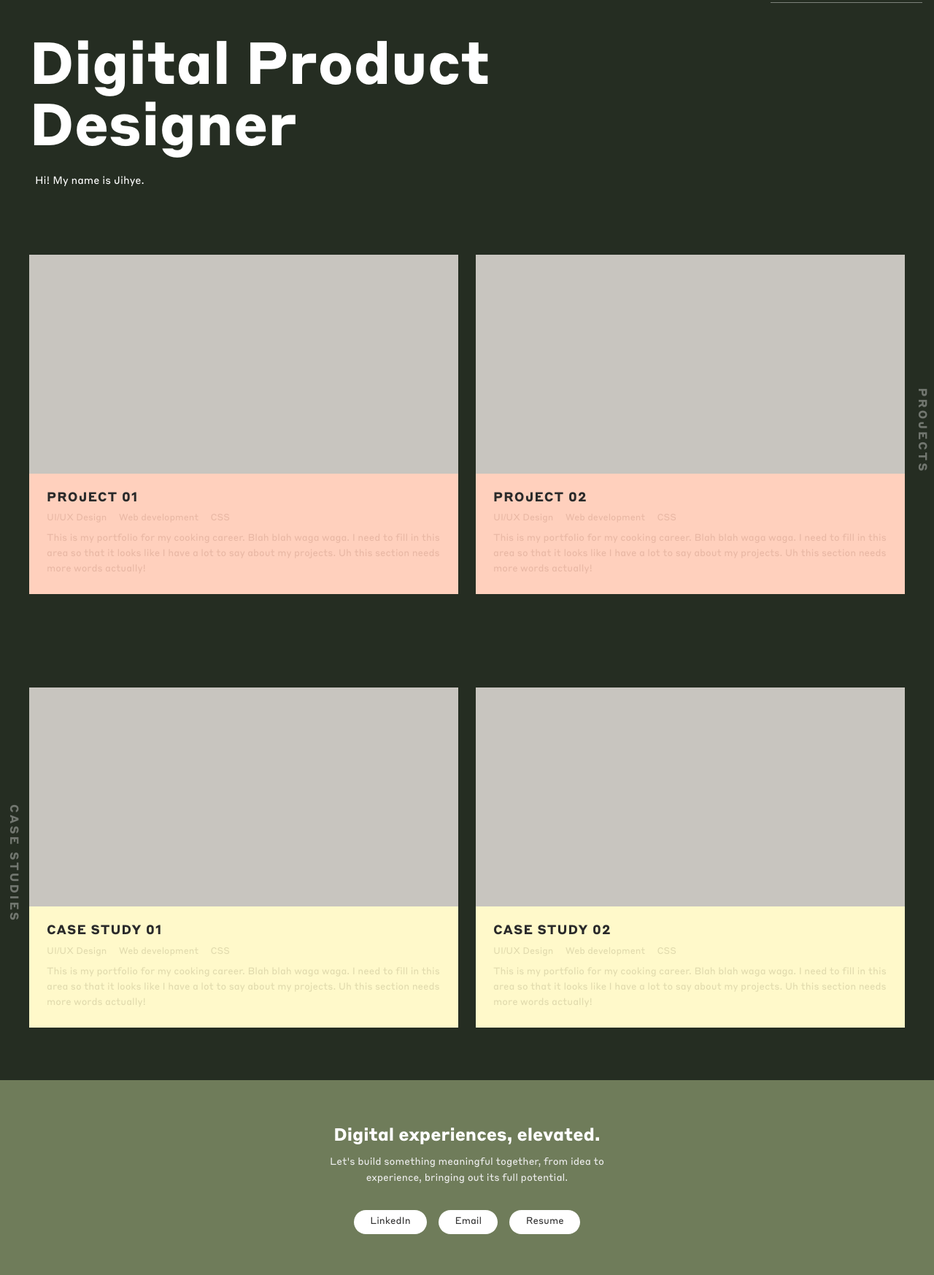
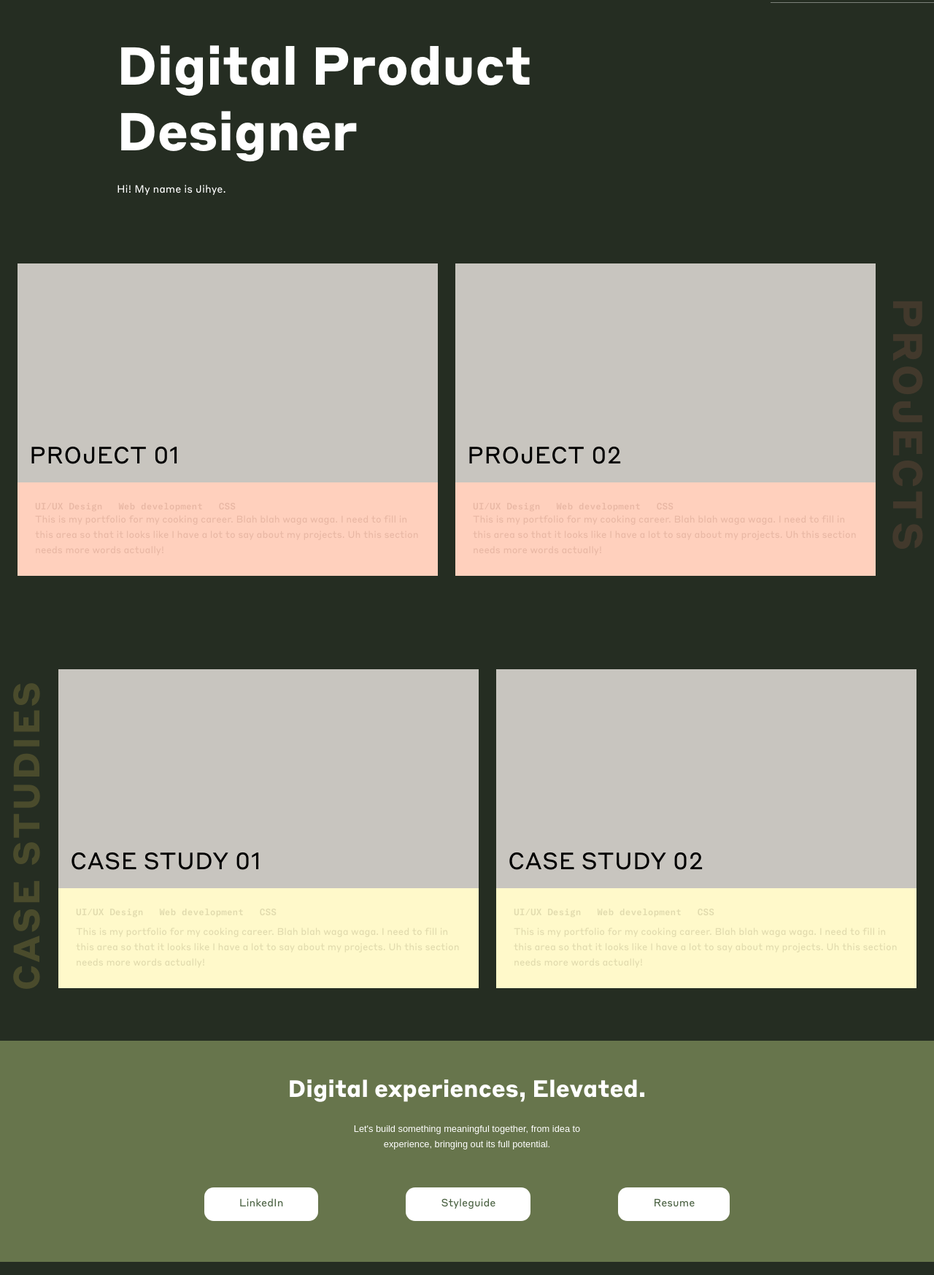
Before and after one commit to jihyebook-star/IAT339-P03, a plain HTML site: page index.html in a window 1280 px wide. Shown: the part 66-1813 px from the top of the page at 73% size. Drawn offline with Linux system fonts and the light colour scheme; files whose address does not match are found by name; a web font is replaced by a local one.

Commit message:
04-09-1926

```diff
--- a/css/about.css
+++ b/css/about.css
@@ -26,55 +26,9 @@ body {
   color: #ffffff;
 }
 
-/* ── Nav ── */
-.nav-bar {
-  display: flex;
-  justify-content: space-between;
-  align-items: center;
-  padding: 1.75rem 2rem 1.25rem;
-}
-
-.nav-left a {
-  font-family: "Styrene B", sans-serif;
-  font-weight: 700;
-  font-size: 1.1rem;
-  letter-spacing: 0.05em;
-  text-decoration: none;
-  color: #ffffff;
-}
-
-.nav-right {
-  display: flex;
-  align-items: center;
-  gap: 2rem;
-}
-
-.nav-right a {
-  font-family: "Styrene B", sans-serif;
-  font-weight: 400;
-  font-size: 0.78rem;
-  letter-spacing: 0.08em;
-  text-decoration: none;
-  color: #ffffff;
-  opacity: 0.8;
-  transition: opacity 0.2s ease;
-}
-
-.nav-right a:hover {
-  opacity: 1;
-}
-
-.nav-right a.active {
-  font-weight: 700;
-  opacity: 1;
-  padding-bottom: 2px;
-}
-
-.nav-line {
-  height: 1px;
-  background: #ffffff;
-  opacity: 0.4;
-  margin: 0 1rem 0 66rem;
+main {
+  padding-left: 8rem;
+  padding-right: 8rem;
 }
 
 .page-title {
@@ -82,14 +36,14 @@ body {
   font-size: clamp(2.2rem, 6vw, 3.8rem);
   font-weight: 700;
   line-height: 1.1;
-  padding: 3rem 3rem 1rem;
-  color: #ffffff;
+  padding: 3rem 10.7rem 1rem;
 }
 
 /* ── About grid ── */
 .about-grid {
   display: grid;
   grid-template-columns: 1fr 1fr;
+  gap: 2rem;
   padding: 1rem 2rem 3rem;
 }
 
@@ -122,54 +76,6 @@ body {
   font-size: 0.85rem;
   font-weight: 400;
   line-height: 1.75;
-  color: #cccccc;
-}
-
-/* ── Footer ── */
-.footer {
-  background: #6f7c5a;
-  text-align: center;
-  padding: 4rem 2rem 3.5rem;
-}
-
-.footer h2 {
-  font-family: "Styrene B", sans-serif;
-  font-size: 1.5rem;
-  font-weight: 700;
-  color: #ffffff;
-  margin-bottom: 0.75rem;
-}
-
-.footer p {
-  font-family: "Styrene B", sans-serif;
-  font-size: 0.85rem;
-  font-weight: 400;
-  color: #ffffff;
-  line-height: 1.6;
-  margin-bottom: 2rem;
-}
-
-.footer-links {
-  display: flex;
-  justify-content: center;
-  gap: 1rem;
-  flex-wrap: wrap;
-}
-
-.footer-links a {
-  font-family: "Styrene B", sans-serif;
-  font-size: 0.82rem;
-  font-weight: 400;
-  color: #333;
-  background: #ffffff;
-  text-decoration: none;
-  padding: 0.55rem 1.4rem;
-  border-radius: 20px;
-  transition: background 0.2s ease, color 0.2s ease;
-}
-
-.footer-links a:hover {
-  background: #f0f0f0;
 }
 
 @media (max-width: 640px) {
--- /dev/null
+++ b/css/contact.css
@@ -0,0 +1,116 @@
+main {
+  padding-left: 17rem;
+  padding-right: 17rem;
+}
+
+.contact-hero {
+  padding: 3rem 10.7rem 1.5rem;
+}
+
+.contact-title {
+  font-family: "Styrene B", "Helvetica Neue", Arial, sans-serif;
+  font-size: clamp(2.5rem, 8vw, 4.5rem);
+  font-weight: 700;
+  line-height: 1.05;
+  margin-bottom: 1rem;
+}
+
+.contact-sub {
+  font-size: 0.85rem;
+  line-height: 1.7;
+  max-width: 610px;
+}
+
+/* ── Form card ── */
+.form-card {
+  background: #737966;
+  border-radius: 12px;
+  padding: 2.5rem 2rem 1.2rem;
+  margin: 1rem 3rem 4rem;
+  display: flex;
+  flex-direction: column;
+  gap: 0.9rem;
+}
+
+/* ── Form rows ── */
+.form-row {
+  display: flex;
+  gap: 1.5rem;
+}
+
+.form-row.two-col .form-group {
+  flex: 1;
+}
+
+.form-group {
+  display: flex;
+  flex-direction: column;
+  /* gap: 0.15rem; */
+  width: 100%;
+}
+
+/* ── Labels ── */
+.form-group label {
+  font-family: "Styrene B", "Helvetica Neue", Arial, sans-serif;
+  font-size: 1.75rem;
+  line-height: 0.7;
+  font-weight: 500;
+  color: #ffffff;
+  letter-spacing: 0.03em;
+  text-align: center;
+}
+
+/* ── Inputs & text area ── */
+.form-group input,
+.form-group textarea {
+  width: 100%;
+  background: #ffffff;
+  border: none;
+  border-radius: 6px;
+  padding: 0.65rem 0.9rem;
+  font-family: "Styrene B", "Helvetica Neue", Arial, sans-serif;
+  font-size: 0.88rem;
+  color: #1a1a1a;
+  outline: none;
+  transition: box-shadow 0.2s ease;
+  resize: none;
+}
+
+.form-group input:focus,
+.form-group textarea:focus {
+  box-shadow: 0 0 0 2px #ffffff80;
+}
+
+.submit-btn {
+    background-color: white;
+    color: #737966;
+    border: none;
+    padding: 0.8rem 3rem;
+    border-radius: 0.8rem;
+    font-size: 1rem;
+    cursor: pointer;
+    display: block;
+    margin: 0.5rem auto 0.5rem auto;
+    transition: background 0.2s ease, color 0.2s ease;
+}
+
+.submit-btn:hover{
+  background: #d5d5d5;
+}
+
+/* ── Responsive ── */
+@media (max-width: 640px) {
+  .contact-hero {
+    padding: 2rem 1.5rem 1rem;
+  }
+
+  .form-card {
+    margin: 1rem 1.5rem 3rem;
+    padding: 1.5rem 1.2rem;
+  }
+
+  .form-row.two-col {
+    flex-direction: column;
+    gap: 1.5rem;
+  }
+}
--- /dev/null
+++ b/css/footer.css
@@ -0,0 +1,46 @@
+.footer {
+  background: #67754C;
+  text-align: center;
+  padding: 3rem 2rem 3.5rem;
+}
+
+.footer h2 {
+  font-family: "Styrene B", sans-serif;
+  font-size: 2rem;
+  font-weight: 700;
+  color: white;
+  margin-bottom: 0.75rem;
+  padding: 0.25rem 0 0.75rem 0;
+}
+
+.footer p {
+  font-family: "Styrene B", sans-serif;
+  font-size: 0.8rem;
+  font-weight: 300;
+  line-height: 1.3rem;
+  margin-bottom: 3rem;
+}
+
+.footer-links {
+  display: flex;
+  justify-content: center;
+  gap: 7.5rem;
+  flex-wrap: wrap;
+}
+
+.footer-links a {
+  font-family: "Styrene B", sans-serif;
+  font-size: 0.9rem;
+  font-weight: 400;
+  color: #4A6142;
+  background: #ffffff;
+  text-decoration: none;
+  padding: 0.9rem 3rem;
+  border-radius: 0.8rem;
+  cursor: pointer;
+  transition: background 0.2s ease, color 0.2s ease;
+}
+
+.footer-links a:hover {
+  background: #d5d5d5;
+}
--- a/css/main.css
+++ b/css/main.css
@@ -6,8 +6,26 @@
 
 @font-face {
   font-family: "Styrene B";
+  src: url("fonts/StyreneB-Thin-Trial-BF63f6cc84a4246.otf") format("opentype");
+  font-weight: 200;
+  font-style: normal;
+}
+@font-face {
+  font-family: "Styrene B";
+  src: url("fonts/StyreneB-Light-Trial-BF63f6cbe64b47b.otf") format("opentype");
+  font-weight: 300;
+  font-style: normal;
+}
+@font-face {
+  font-family: "Styrene B";
   src: url("fonts/StyreneB-Regular-Trial-BF63f6cbe9db1d5.otf") format("opentype");
   font-weight: 400;
+  font-style: normal;
+}
+@font-face {
+  font-family: "Styrene B";
+  src: url("fonts/StyreneB-Medium-Trial-BF63f6cc85760c2.otf") format("opentype");
+  font-weight: 500;
   font-style: normal;
 }
 @font-face {
@@ -31,23 +49,25 @@ body {
 
 h1 {
   font-family: "Styrene B", sans-serif;
-  font-size: 5rem;
+  font-size: 4.5rem;
   font-weight: 700;
   color: #ffffff;
-  line-height: 1.05;
+  line-height: 1.25;
 }
 h2 {
   font-family: "Styrene B", sans-serif;
-  font-size: 60px;
-  font-weight: 400;
-  color: #785141;
+  font-size: 1.75rem;
+  font-weight: 700;
+  color: #ffffff;
   line-height: 1.1;
+  margin-bottom: 0.75rem;
+  padding: 0 0 1.5rem 0;
 }
 h3 {
   font-family: "Styrene B", sans-serif;
-  font-size: 50px;
+  font-size: 2rem;
   font-weight: 400;
-  color: #ffffff;
+  color: #000000;
   line-height: 1.1;
 }
 h4 {
@@ -66,9 +86,9 @@ h5 {
 }
 h6 {
   font-family: "GT America Mono", monospace;
-  font-size: 20px;
+  font-size: 1rem;
   font-weight: 500;
-  color: #1E40FF;
+  color: #E8B7A4;
   line-height: 1.4;
 }
 p {
@@ -79,58 +99,14 @@ p {
   color: #ffffff;
 }
 
-/* ── Nav ── */
-.nav-bar {
-  display: flex;
-  justify-content: space-between;
-  align-items: center;
-  padding: 1.75rem 2rem 1.25rem;
-}
-.nav-left a {
-  font-family: "Styrene B", sans-serif;
-  font-weight: 700;
-  font-size: 1.1rem;
-  letter-spacing: 0.05em;
-  text-decoration: none;
-  color: #ffffff;
-}
-.nav-right {
-  display: flex;
-  align-items: center;
-  gap: 2rem;
-}
-.nav-right a {
-  font-family: "Styrene B", sans-serif;
-  font-weight: 400;
-  font-size: 0.78rem;
-  letter-spacing: 0.08em;
-  text-decoration: none;
-  color: #ffffff;
-  opacity: 0.6;
-  transition: opacity 0.2s ease;
-}
-.nav-right a.active {
-  font-weight: 700;
-  opacity: 1;
-  padding-bottom: 2px;
-}
-
-.nav-line {
-  height: 1px;
-  background: #ffffff;
-  opacity: 0.4;
-  margin: 0 1rem 0 66rem;
-}
-
 /* ── Index hero ── */
 .hero-title {
-  padding: 3rem 2.5rem 1rem;
+  padding: 3rem 2.5rem 1rem 10rem;
 }
 
 .hero-sub {
   font-size: 0.9rem;
-  color: #ffffff;
-  padding: 0 2.5rem 2rem 3rem;
+  padding: 0 2.5rem 2rem 10rem;
 }
 
 /* ── Card sections ── */
@@ -143,17 +119,19 @@ p {
   display: grid;
   grid-template-columns: 1fr 1fr;
   gap: 1.5rem;
-  padding: 1.5rem 2.5rem;
+  padding: 1.5rem 0;
 }
 
 /* Cards */
 .card {
-  display: block;
+  display: flex;
+  flex-direction: column;
   text-decoration: none;
   background: #ffffff;
   cursor: pointer;
   transition: transform 0.25s ease;
 }
+
 .card:hover {
   transform: translateY(-3px);
 }
@@ -161,17 +139,38 @@ p {
 .card-img {
   height: 300px;
   background: #c8c5bf;
+  position: relative;
+}
+
+.card-title {
+  position: absolute;
+  bottom: 1rem;
+  left: 1rem;
+  margin: 0;
 }
 
 .card-info {
+  padding: 1.5rem 1.5rem 0rem 1.5rem;
+  transition: background 0.3s ease;
+  flex-grow: 1;
   padding: 1.5rem;
-  transition: background 0.3s ease;
 }
 
 /* Project cards */
+#projects {
+  padding-left: 1.5rem;
+  padding-right: 5rem;
+}
+
 .project-card .card-info {
   background: #FFD0BD;
 }
+
+.project-card .card-info .hashtags h6,
+.casestudy-card .card-info .hashtags h6 {
+  margin: 0;
+}
+
 .project-card .card-info h3 {
   font-family: "Styrene B", sans-serif;
   font-size: 1.1rem;
@@ -180,7 +179,8 @@ p {
   margin-bottom: 0.5rem;
   letter-spacing: 0.06em;
 }
-.project-card .card-info .hashtags span {
+
+.project-card .card-info .hashtags h6 {
   font-size: 0.78rem;
   color: #E8B7A4;
   margin-right: 0.75rem;
@@ -192,9 +192,18 @@ p {
   line-height: 1.6;
   margin-top: 0.5rem;
   transition: color 0.3s ease;
+  margin: 0;
 }
+
+.hashtags {
+  display: flex;
+  gap: 0.6rem;
+  flex-wrap: wrap;
+}
+
+
 /* Project hover */
-.project-card:hover .card-info .hashtags span {
+.project-card:hover .card-info .hashtags h6 {
   color: #0012D7;
 }
 
@@ -203,6 +212,11 @@ p {
 }
 
 /* Case study cards */
+#case-studies {
+  padding-left: 5rem;
+  padding-right: 1.5rem;
+}
+
 .casestudy-card .card-info {
   background: #FFF9CA;
 }
@@ -214,7 +228,7 @@ p {
   margin-bottom: 0.5rem;
   letter-spacing: 0.06em;
 }
-.casestudy-card .card-info .hashtags span {
+.casestudy-card .card-info .hashtags h6 {
   font-size: 0.78rem;
   color: #E0DAAD;
   margin-right: 0.75rem;
@@ -227,8 +241,9 @@ p {
   margin-top: 0.5rem;
   transition: color 0.3s ease;
 }
+
 /* Case study hover */
-.casestudy-card:hover .card-info .hashtags span {
+.casestudy-card:hover .card-info .hashtags h6 {
   color: #0012D7;
 }
 .casestudy-card:hover .card-info p {
@@ -238,9 +253,7 @@ p {
 /* ── Side labels ── */
 .side-label {
   position: absolute;
-  writing-mode: vertical-rl;
   font-family: "Styrene B", sans-serif;
-  font-size: 1rem;
   font-weight: 700;
   letter-spacing: 3px;
   color: #ffffff;
@@ -250,61 +263,31 @@ p {
   pointer-events: none;
   user-select: none;
 }
+
 .side-label.right {
+  writing-mode: vertical-rl;
   right: 0.5rem;
-}
-.side-label.left {
-  left: 0.5rem;
+  font-size: 3.5rem;
+  color: #785141
 }
 
-/* ── Footer ── */
-.footer {
-  background: #6f7c5a;
-  text-align: center;
-  padding: 4rem 2rem 3.5rem;
-}
-.footer h2 {
-  font-family: "Styrene B", sans-serif;
-  font-size: 1.5rem;
-  font-weight: 700;
-  color: #ffffff;
-  margin-bottom: 0.75rem;
-}
-.footer p {
-  font-size: 0.85rem;
-  color: #eeeeee;
-  line-height: 1.6;
-  margin-bottom: 2rem;
-}
-.footer-links {
-  display: flex;
-  justify-content: center;
-  gap: 1rem;
-  flex-wrap: wrap;
-}
-.footer-links a {
-  font-family: "Styrene B", sans-serif;
-  font-size: 0.82rem;
-  font-weight: 400;
-  color: #333333;
-  background: #ffffff;
-  text-decoration: none;
-  padding: 0.55rem 1.4rem;
-  border-radius: 20px;
-  transition: background 0.2s ease;
-}
-.footer-links a:hover {
-  background: #f0f0f0;
+.side-label.left {
+  writing-mode: vertical-rl;
+  transform: translateY(-50%) rotate(180deg);
+  left: 0.7rem;
+  font-size: 3.1rem;
+  color: #8F853F;
+  white-space: nowrap;
 }
 
 @media (max-width: 700px) {
   h1 { font-size: 3rem; }
   h2 { font-size: 2rem; }
-  h3 { font-size: 1.6rem; }
-  h4 { font-size: 1.4rem; }
-  h5 { font-size: 1.2rem; }
-  h6 { font-size: 1rem; }
-  p  { font-size: 0.9rem; }
+  h3 { font-size: 1.4rem; }
+  h4 { font-size: 1.2rem; }
+  h5 { font-size: 1rem; }
+  h6 { font-size: 0.8rem; }
+  p  { font-size: 0.7rem; }
 
   .hero-title { padding: 2rem 1.5rem 0.75rem; }
   .hero-sub   { padding: 0 1.5rem 1.5rem; }
--- /dev/null
+++ b/css/nav.css
@@ -0,0 +1,46 @@
+.nav-bar {
+  display: flex;
+  justify-content: space-between;
+  align-items: center;
+  padding: 1.75rem 2.5rem 1.25rem;
+}
+.nav-left a {
+  font-family: "Styrene B", sans-serif;
+  font-weight: 700;
+  font-size: 1.1rem;
+  letter-spacing: 0.05em;
+  text-decoration: none;
+  color: #ffffff;
+}
+.nav-right {
+  display: flex;
+  align-items: center;
+  gap: 2rem;
+}
+.nav-right a {
+  font-family: "Styrene B", sans-serif;
+  font-weight: 400;
+  font-size: 0.78rem;
+  letter-spacing: 0.08em;
+  text-decoration: none;
+  color: #ffffff;
+  opacity: 0.6;
+  transition: opacity 0.2s ease;
+}
+
+.nav-right a:hover {
+  opacity: 1;
+}
+
+.nav-right a.active {
+  font-weight: 700;
+  opacity: 1;
+  padding-bottom: 2px;
+}
+
+.nav-line {
+  height: 1px;
+  background: #ffffff;
+  opacity: 0.4;
+  margin: 0 0 0 66rem;
+}
--- a/css/project1.css
+++ b/css/project1.css
@@ -1,14 +1,9 @@
-.project-hero {
-  padding: 3.5rem 4rem 1rem;
+.project-main{
+  padding: 0 5rem 0 5rem;
 }
 
-.project-title {
-  font-family: "Styrene B", "Helvetica Neue", Arial, sans-serif;
-  font-size: clamp(2.5rem, 8vw, 5rem);
-  font-weight: 700;
-  color: #ffffff;
-  line-height: 1.05;
-  margin-bottom: 1.5rem;
+.project-hero {
+  padding: 3.5rem 4rem 1rem 10.7rem;
 }
 
 .project-intro {
@@ -16,8 +11,7 @@
   font-size: 0.9rem;
   font-weight: 400;
   line-height: 1.75;
-  color: #cccccc;
-  max-width: 680px;
+  max-width: 650px;
 }
 
 /* ── Content rows ── */
@@ -25,7 +19,7 @@
   display: flex;
   flex-direction: column;
   gap: 3.5rem;
-  padding: 3rem 4rem 5rem;
+  padding: 3rem 11rem 5rem;
 }
 
 .project-row {
@@ -60,21 +54,6 @@
   color: #cccccc;
 }
 
-.footer {
-  background: #6f7c5a;
-  text-align: center;
-  padding: 4rem 2rem;
-}
-
-.footer-links a {
-  margin: 0 1rem;
-  padding: 0.8rem 1.5rem;
-  background: white;
-  border-radius: 20px;
-  text-decoration: none;
-}
-
-
 @media (max-width: 700px) {
   .project-hero {
     padding: 2.5rem 1.5rem 1rem;
--- a/index.html
+++ b/index.html
@@ -4,7 +4,9 @@
   <meta charset="utf-8">
   <title>Jihye Kim — Portfolio</title>
   <link href="https://fonts.googleapis.com/css2?family=Noto+Sans:wght@400;600&display=swap" rel="stylesheet">
+  <link href="css/nav.css" rel="stylesheet">
   <link href="css/main.css" rel="stylesheet">
+  <link href="css/footer.css" rel="stylesheet">
 </head>
 
 <body>
@@ -18,7 +20,8 @@
       <div class="nav-right">
         <a href="index.html" class="active">WORK</a>
         <a href="about.html">ABOUT</a>
-        <a href="#">RESUME</a>
+        <a href="https://drive.google.com/file/d/1FNBQ9LtG25vEeDbrCo-kGlvgfDbHiIwi/view"
+        target="_blank" rel="noopener noreferrer">RESUME</a>
         <a href="contact.html">CONTACT</a>
       </div>
     </nav>
@@ -37,26 +40,28 @@
       <div class="grid">
 
         <a href="project1.html" class="card project-card">
-          <div class="card-img"></div>
+          <div class="card-img">
+            <h3 class="card-title">PROJECT 01</h3>
+          </div>
           <div class="card-info">
-            <h3>PROJECT 01</h3>
             <div class="hashtags">
-              <span>UI/UX Design</span>
-              <span>Web development</span>
-              <span>CSS</span>
+              <h6>UI/UX Design</h6>
+              <h6>Web development</h6>
+              <h6>CSS</h6>
             </div>
             <p>This is my portfolio for my cooking career. Blah blah waga waga. I need to fill in this area so that it looks like I have a lot to say about my projects. Uh this section needs more words actually!</p>
           </div>
         </a>
 
         <a href="project2.html" class="card project-card">
-          <div class="card-img"></div>
+          <div class="card-img">
+            <h3 class="card-title">PROJECT 02</h3>
+          </div>
           <div class="card-info">
-            <h3>PROJECT 02</h3>
             <div class="hashtags">
-              <span>UI/UX Design</span>
-              <span>Web development</span>
-              <span>CSS</span>
+              <h6>UI/UX Design</h6>
+              <h6>Web development</h6>
+              <h6>CSS</h6>
             </div>
             <p>This is my portfolio for my cooking career. Blah blah waga waga. I need to fill in this area so that it looks like I have a lot to say about my projects. Uh this section needs more words actually!</p>
           </div>
@@ -71,26 +76,30 @@
       <div class="grid">
 
         <a href="casestudy1.html" class="card casestudy-card">
-          <div class="card-img"></div>
-          <div class="card-info">
-            <h3>CASE STUDY 01</h3>
-            <div class="hashtags">
-              <span>UI/UX Design</span>
-              <span>Web development</span>
-              <span>CSS</span>
+          <div class="card-img">
+            <h3 class="card-title">CASE STUDY 01</h3>
             </div>
+
+            <div class="card-info">
+              <div class="hashtags">
+                <h6>UI/UX Design</h6>
+                <h6>Web development</h6>
+                <h6>CSS</h6>
+              </div>
             <p>This is my portfolio for my cooking career. Blah blah waga waga. I need to fill in this area so that it looks like I have a lot to say about my projects. Uh this section needs more words actually!</p>
           </div>
         </a>
 
         <a href="casestudy2.html" class="card casestudy-card">
-          <div class="card-img"></div>
+          <div class="card-img">
+            <h3 class="card-title">CASE STUDY 02</h3>
+          </div>
+
           <div class="card-info">
-            <h3>CASE STUDY 02</h3>
             <div class="hashtags">
-              <span>UI/UX Design</span>
-              <span>Web development</span>
-              <span>CSS</span>
+              <h6>UI/UX Design</h6>
+              <h6>Web development</h6>
+              <h6>CSS</h6>
             </div>
             <p>This is my portfolio for my cooking career. Blah blah waga waga. I need to fill in this area so that it looks like I have a lot to say about my projects. Uh this section needs more words actually!</p>
           </div>
@@ -103,12 +112,13 @@
 
   <!-- FOOTER -->
   <footer class="footer">
-    <h2>Digital experiences, elevated.</h2>
+    <h2>Digital experiences, Elevated.</h2>
     <p>Let's build something meaningful together, from idea to<br>experience, bringing out its full potential.</p>
     <div class="footer-links">
-      <a href="#">LinkedIn</a>
-      <a href="#">Email</a>
-      <a href="#">Resume</a>
+      <a href="https://www.linkedin.com/in/jihye-kim-528b58266/?locale=en" target="_blank" rel="jihye kim linked in">LinkedIn</a>
+      <a href="styleguide.html">Styleguide</a>
+      <a href="https://drive.google.com/file/d/1FNBQ9LtG25vEeDbrCo-kGlvgfDbHiIwi/view"
+        target="_blank" rel="noopener noreferrer">Resume</a>
     </div>
   </footer>
 
```
Also changed, not shown: about.html (+9 -5 lines), contact.html (+92 -0 lines), project1.html (+10 -6 lines), fonts/StyreneB-Light-Trial-BF63f6cbe64b47b.otf (added), fonts/StyreneB-Medium-Trial-BF63f6cc85760c2.otf (added), fonts/StyreneB-Thin-Trial-BF63f6cc84a4246.otf (added).
